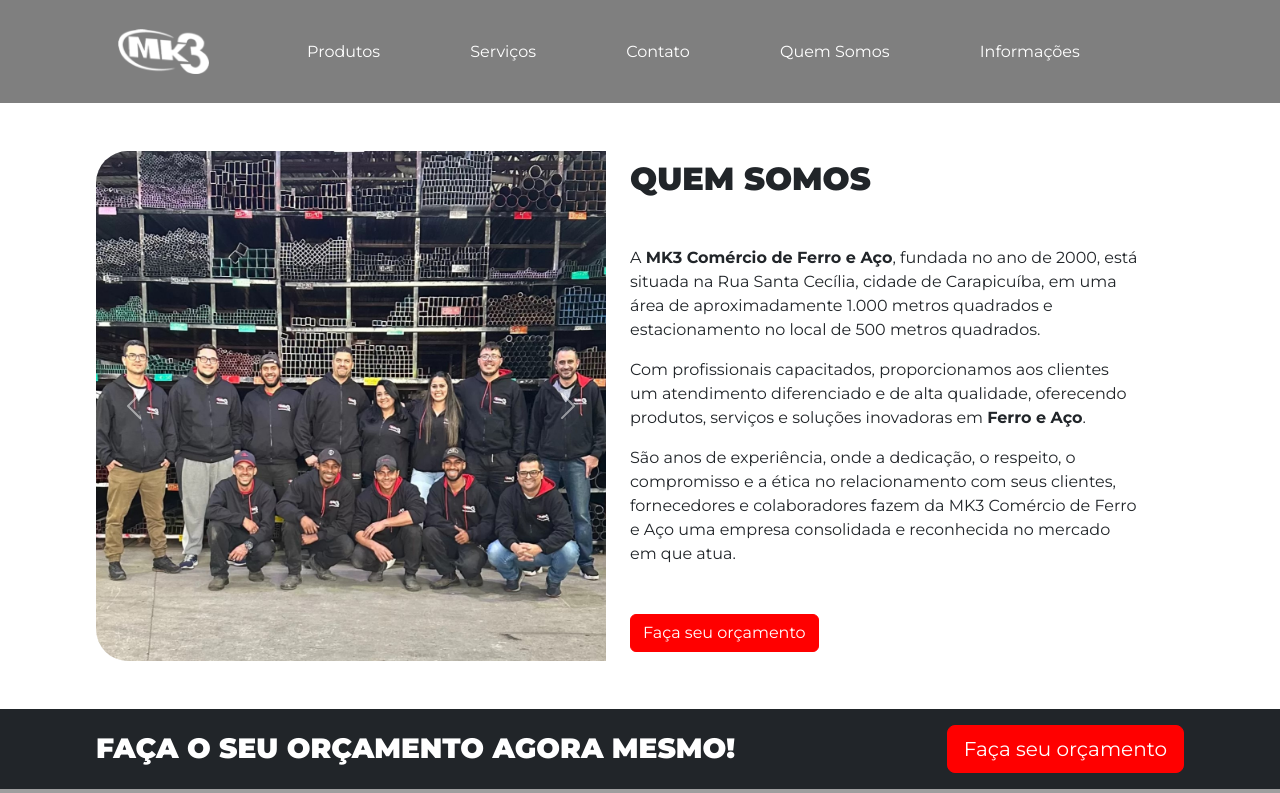
After one commit to OLuizFernando/mk3ferros_site, a Flask app: page /quem_somos in a window 1280 px wide. The commit adds this page. Shown: the top 793 px of the page. Run offline with Flask 3, Linux system fonts and the light colour scheme; grey boxes are pictures that could not be loaded.

Commit message:
adding the quem-somos section

```diff
--- a/src/app.py
+++ b/src/app.py
@@ -7,5 +7,10 @@
     return render_template("index.html")
 
 
+@app.route("/quem_somos")
+def quem_somos():
+    return render_template("quem-somos.html")
+
+
 if __name__ == "__main__":
     app.run(debug=True)
--- a/src/templates/index.html
+++ b/src/templates/index.html
@@ -72,4 +72,4 @@
 
         <img src="../static/img/home/corte-e-dobra.jpg" alt="Corte e dobra de ferro e aço" class="services-img rounded-2">
     </div>
-    {% endblock %}
+{% endblock %}
--- a/src/templates/layout.html
+++ b/src/templates/layout.html
@@ -38,7 +38,7 @@
                         <a class="nav-link text-white" href="#contact-section">Contato</a>
                     </li>
                     <li class="nav-item">
-                        <a class="nav-link text-white" href="#">Quem Somos</a>
+                        <a class="nav-link text-white" href="/quem_somos">Quem Somos</a>
                     </li>
                     <li class="nav-item">
                         <a class="nav-link text-white" href="#">Informações</a>
--- /dev/null
+++ b/src/templates/quem-somos.html
@@ -0,0 +1,74 @@
+{% extends "layout.html" %}
+
+{% block title %}
+    Quem Somos
+{% endblock %}
+
+{% block main %}
+    <div class="container p-5 mx-lg-5 mx-0">
+        <div class="row align-items-center">
+            <div class="col-12 col-lg-6 mb-4 mb-lg-0">
+                <div class="carousel slide" id="carouselExample">
+                    <div class="carousel-inner rounded-start-5">
+                        <div class="carousel-item active">
+                            <img src="../static/img/quem_somos/equipe_1.jpg" class="d-block w-100" alt="Equipe MK3">
+                        </div>
+                        <div class="carousel-item">
+                            <img src="../static/img/quem_somos/equipe_2.webp" class="d-block w-100" alt="Equipe MK3">
+                        </div>
+                        <div class="carousel-item">
+                            <img src="../static/img/quem_somos/atendimento-1.webp" class="d-block w-100" alt="Atendimento MK3">
+                        </div>
+                        <div class="carousel-item">
+                            <img src="../static/img/quem_somos/atendimento-2.webp" class="d-block w-100" alt="Atendimento MK3">
+                        </div>
+                        <div class="carousel-item">
+                            <img src="../static/img/quem_somos/atendimento-3.webp" class="d-block w-100" alt="Atendimento MK3">
+                        </div>
+                        <div class="carousel-item">
+                            <img src="../static/img/quem_somos/atendimento-4.webp" class="d-block w-100" alt="Atendimento MK3">
+                        </div>
+                        <div class="carousel-item">
+                            <img src="../static/img/quem_somos/atendimento-5.webp" class="d-block w-100" alt="Atendimento MK3">
+                        </div>
+                        <div class="carousel-item">
+                            <img src="../static/img/quem_somos/caminhoes.webp" class="d-block w-100" alt="Caminhoes de entrega MK3">
+                        </div>
+                        <div class="carousel-item">
+                            <img src="../static/img/quem_somos/atendimento-6.webp" class="d-block w-100" alt="Atendimento MK3">
+                        </div>
+                    </div>
+                    <button class="carousel-control-prev" type="button" data-bs-target="#carouselExample" data-bs-slide="prev">
+                        <span class="carousel-control-prev-icon" aria-hidden="true"></span>
+                        <span class="visually-hidden">Previous</span>
+                    </button>
+                    <button class="carousel-control-next" type="button" data-bs-target="#carouselExample" data-bs-slide="next">
+                        <span class="carousel-control-next-icon" aria-hidden="true"></span>
+                        <span class="visually-hidden">Next</span>
+                    </button>
+                </div>
+            </div>
+            <div class="col-12 col-lg-6">
+                <h2 class="fw-black mb-5">QUEM SOMOS</h2>
+                <p>
+                    A <strong>MK3 Comércio de Ferro e Aço</strong>, fundada no ano de 2000,
+                    está situada na Rua Santa Cecília, cidade de Carapicuíba, em uma área
+                    de aproximadamente 1.000 metros quadrados e estacionamento no local de
+                    500 metros quadrados.
+                </p>
+                <p>
+                    Com profissionais capacitados, proporcionamos aos clientes um
+                    atendimento diferenciado e de alta qualidade, oferecendo produtos,
+                    serviços e soluções inovadoras em <strong>Ferro e Aço</strong>.
+                </p>
+                <p class="mb-5">
+                    São anos de experiência, onde a dedicação, o respeito, o compromisso
+                    e a ética no relacionamento com seus clientes, fornecedores e colaboradores
+                    fazem da MK3 Comércio de Ferro e Aço uma empresa consolidada e reconhecida
+                    no mercado em que atua.
+                </p>
+                <a href="https://api.whatsapp.com/send?phone=551141674763" target="_blank" type="button" class="btn btn-primary">Faça seu orçamento</a>
+            </div>
+        </div>
+    </div>
+{% endblock %}
```
Also changed, not shown: requirements.txt (added, +38 -0 lines).
